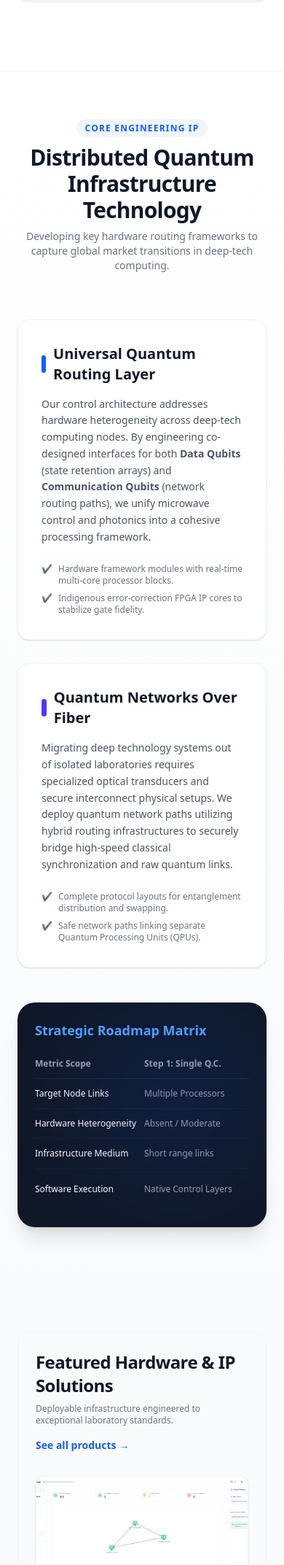
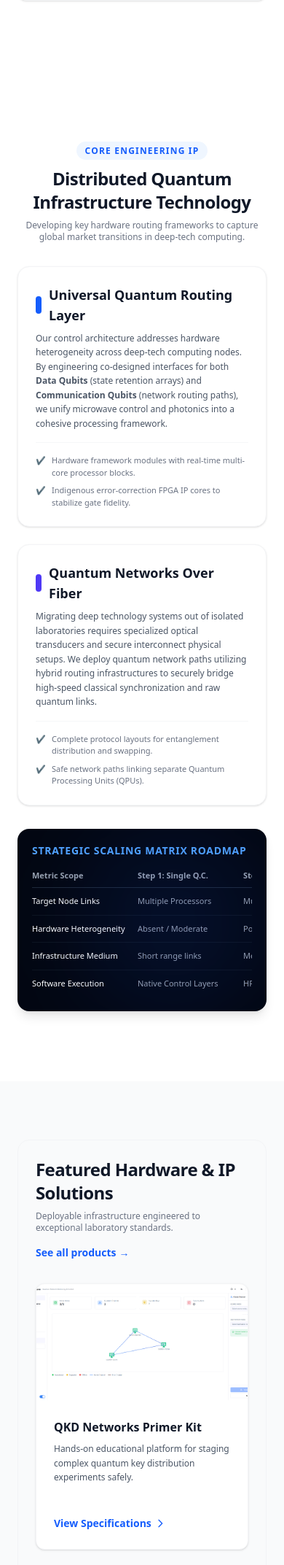
Before and after one commit to AbhisekSinghRao/Quntrolsphere_website, a FastAPI app: page / in a window 390 px wide. Shown: the part 2594-4739 px from the top of the page at 73% size. Run offline with FastAPI, Linux system fonts and the light colour scheme.

Commit message:
Update index.html

```diff
--- a/templates/index.html
+++ b/templates/index.html
@@ -255,80 +255,84 @@
     </div>
   </section>
 
-  <section class="py-16 bg-gradient-to-b from-white to-gray-50 border-t border-gray-100">
-  <div class="max-w-6xl mx-auto px-6">
+  <section class="snap-section bg-white px-6">
+    <div class="max-w-7xl mx-auto w-full py-4">
 
-    <div class="text-center max-w-3xl mx-auto mb-16">
+      <div class="text-center max-w-2xl mx-auto mb-8 sm:mb-12 scroll-reveal">
         <span class="text-xs font-bold uppercase tracking-widest text-blue-600 bg-blue-50 px-3 py-1 rounded-full">Core Engineering IP</span>
-      <h2 class="text-3xl font-extrabold text-gray-900 mt-3 tracking-tight">Distributed Quantum Infrastructure Technology</h2>
-      <p class="text-gray-500 text-sm sm:text-base mt-2">Developing key hardware routing frameworks to capture global market transitions in deep-tech computing.</p>
+        <h2 class="text-2xl sm:text-3xl font-extrabold text-gray-900 mt-3 tracking-tight">Distributed Quantum Infrastructure Technology</h2>
+        <p class="text-gray-500 text-xs sm:text-sm mt-2">Developing key hardware routing frameworks to capture global market transitions in deep-tech computing.</p>
       </div>
 
-    <div class="grid grid-cols-1 md:grid-cols-2 gap-8 items-center">
-      <div class="bg-white p-8 rounded-2xl border border-gray-100 shadow-sm space-y-4">
-        <h3 class="text-xl font-bold text-gray-900 flex items-center">
-          <span class="w-2 h-6 bg-blue-600 rounded mr-2.5"></span> Universal Quantum Routing Layer
+      <div class="grid grid-cols-1 md:grid-cols-2 gap-6 lg:gap-8 items-stretch mb-8">
+        <div class="bg-white p-6 sm:p-8 rounded-2xl border border-gray-100 shadow-sm space-y-4 flex flex-col justify-between scroll-reveal delay-100">
+          <div>
+            <h3 class="text-lg sm:text-xl font-bold text-gray-900 flex items-center">
+              <span class="w-2 h-6 bg-blue-600 rounded mr-2.5 shrink-0"></span> Universal Quantum Routing Layer
             </h3>
-        <p class="text-gray-600 text-sm leading-relaxed">
+            <p class="text-gray-600 text-xs sm:text-sm leading-relaxed mt-2">
               Our control architecture addresses hardware heterogeneity across deep-tech computing nodes. By engineering co-designed interfaces for both <strong>Data Qubits</strong> (state retention arrays) and <strong>Communication Qubits</strong> (network routing paths), we unify microwave control and photonics into a cohesive processing framework.
             </p>
-        <ul class="text-gray-500 text-xs sm:text-sm space-y-2 pt-2 border-t border-gray-50">
-          <li class="flex items-start"><span class="text-blue-500 mr-2">✔</span> Hardware framework modules with real-time multi-core processor blocks.</li>
-          <li class="flex items-start"><span class="text-blue-500 mr-2">✔</span> Indigenous error-correction FPGA IP cores to stabilize gate fidelity.</li>
+          </div>
+          <ul class="text-gray-500 text-[11px] sm:text-xs space-y-2 pt-4 border-t border-gray-100/70">
+            <li class="flex items-start"><span class="text-blue-500 mr-2 font-bold">✔</span> Hardware framework modules with real-time multi-core processor blocks.</li>
+            <li class="flex items-start"><span class="text-blue-500 mr-2 font-bold">✔</span> Indigenous error-correction FPGA IP cores to stabilize gate fidelity.</li>
           </ul>
         </div>
 
-      <div class="bg-white p-8 rounded-2xl border border-gray-100 shadow-sm space-y-4">
-        <h3 class="text-xl font-bold text-gray-900 flex items-center">
-          <span class="w-2 h-6 bg-indigo-600 rounded mr-2.5"></span> Quantum Networks Over Fiber
+        <div class="bg-white p-6 sm:p-8 rounded-2xl border border-gray-100 shadow-sm space-y-4 flex flex-col justify-between scroll-reveal delay-200">
+          <div>
+            <h3 class="text-lg sm:text-xl font-bold text-gray-900 flex items-center">
+              <span class="w-2 h-6 bg-indigo-600 rounded mr-2.5 shrink-0"></span> Quantum Networks Over Fiber
             </h3>
-        <p class="text-gray-600 text-sm leading-relaxed">
+            <p class="text-gray-600 text-xs sm:text-sm leading-relaxed mt-2">
               Migrating deep technology systems out of isolated laboratories requires specialized optical transducers and secure interconnect physical setups. We deploy quantum network paths utilizing hybrid routing infrastructures to securely bridge high-speed classical synchronization and raw quantum links.
             </p>
-        <ul class="text-gray-500 text-xs sm:text-sm space-y-2 pt-2 border-t border-gray-50">
-          <li class="flex items-start"><span class="text-indigo-500 mr-2">✔</span> Complete protocol layouts for entanglement distribution and swapping.</li>
-          <li class="flex items-start"><span class="text-indigo-500 mr-2">✔</span> Safe network paths linking separate Quantum Processing Units (QPUs).</li>
+          </div>
+          <ul class="text-gray-500 text-[11px] sm:text-xs space-y-2 pt-4 border-t border-gray-100/70">
+            <li class="flex items-start"><span class="text-indigo-500 mr-2 font-bold">✔</span> Complete protocol layouts for entanglement distribution and swapping.</li>
+            <li class="flex items-start"><span class="text-indigo-500 mr-2 font-bold">✔</span> Safe network paths linking separate Quantum Processing Units (QPUs).</li>
           </ul>
         </div>
       </div>
 
-    <div class="mt-12 bg-gray-900 text-white rounded-3xl p-6 sm:p-8 shadow-xl relative overflow-hidden">
+      <div class="bg-gray-950 text-white rounded-2xl p-5 sm:p-8 shadow-lg relative overflow-hidden scroll-reveal delay-300">
         <div class="absolute top-0 right-0 w-64 h-64 bg-blue-600/10 rounded-full blur-3xl pointer-events-none"></div>
-      <h3 class="text-lg font-bold mb-6 flex items-center text-blue-400">Strategic Roadmap Matrix</h3>
+        <h4 class="text-sm font-bold mb-4 flex items-center text-blue-400 uppercase tracking-wider">Strategic Scaling Matrix Roadmap</h4>
         <div class="overflow-x-auto">
-        <table class="w-full text-left text-xs sm:text-sm border-collapse min-w-[600px]">
+          <table class="w-full text-left text-[11px] sm:text-sm border-collapse min-w-[580px]">
             <thead>
               <tr class="border-b border-gray-800 text-gray-400 font-semibold">
-              <th class="pb-3 w-1/4">Metric Scope</th>
-              <th class="pb-3 w-1/4">Step 1: Single Q.C.</th>
-              <th class="pb-3 w-1/4">Step 2: Quantum Farm</th>
-              <th class="pb-3 w-1/4">Step 3: Global Scale</th>
+                <th class="pb-2 w-1/4">Metric Scope</th>
+                <th class="pb-2 w-1/4">Step 1: Single Q.C.</th>
+                <th class="pb-2 w-1/4">Step 2: Quantum Farm</th>
+                <th class="pb-2 w-1/4">Step 3: Global Scale</th>
               </tr>
             </thead>
-          <tbody class="divide-y divide-gray-800/50 text-gray-300">
+            <tbody class="divide-y divide-gray-800/40 text-gray-300">
               <tr>
-              <td class="py-3 font-medium text-white">Target Node Links</td>
-              <td class="py-3 text-gray-400">Multiple Processors</td>
-              <td class="py-3 text-gray-400">Multiple Computers</td>
-              <td class="py-3 text-gray-400">Multiple Quantum Farms</td>
+                <td class="py-2.5 font-medium text-white">Target Node Links</td>
+                <td class="py-2.5 text-gray-400">Multiple Processors</td>
+                <td class="py-2.5 text-gray-400">Multiple Computers</td>
+                <td class="py-2.5 text-gray-400">Multiple Quantum Farms</td>
               </tr>
               <tr>
-              <td class="py-3 font-medium text-white">Hardware Heterogeneity</td>
-              <td class="py-3 text-gray-400">Absent / Moderate</td>
-              <td class="py-3 text-gray-400">Possible</td>
-              <td class="py-3 text-gray-400">Highly expected</td>
+                <td class="py-2.5 font-medium text-white">Hardware Heterogeneity</td>
+                <td class="py-2.5 text-gray-400">Absent / Moderate</td>
+                <td class="py-2.5 text-gray-400">Possible</td>
+                <td class="py-2.5 text-gray-400">Very likely &amp; expected</td>
               </tr>
               <tr>
-              <td class="py-3 font-medium text-white">Infrastructure Medium</td>
-              <td class="py-3 text-gray-400">Short range links</td>
-              <td class="py-3 text-gray-400">Medium range fiber paths</td>
-              <td class="py-3 text-gray-400">Long range + Repeaters</td>
+                <td class="py-2.5 font-medium text-white">Infrastructure Medium</td>
+                <td class="py-2.5 text-gray-400">Short range links</td>
+                <td class="py-2.5 text-gray-400">Medium range fiber paths</td>
+                <td class="py-2.5 text-gray-400">Long range + Repeaters</td>
               </tr>
               <tr>
-              <td class="py-3 font-medium text-white">Software Execution</td>
-              <td class="py-3 text-gray-400">Native Control Layers</td>
-              <td class="py-3 text-gray-400">HPC + Quantum Integration</td>
-              <td class="py-3 text-gray-400">HPC + Distributed Quantum</td>
+                <td class="py-2.5 font-medium text-white">Software Execution</td>
+                <td class="py-2.5 text-gray-400">Native Control Layers</td>
+                <td class="py-2.5 text-gray-400">HPC + Quantum Integration</td>
+                <td class="py-2.5 text-gray-400">HPC + Distributed QC</td>
               </tr>
             </tbody>
           </table>
```
Lines whose indentation alone changed are shown as unchanged.
